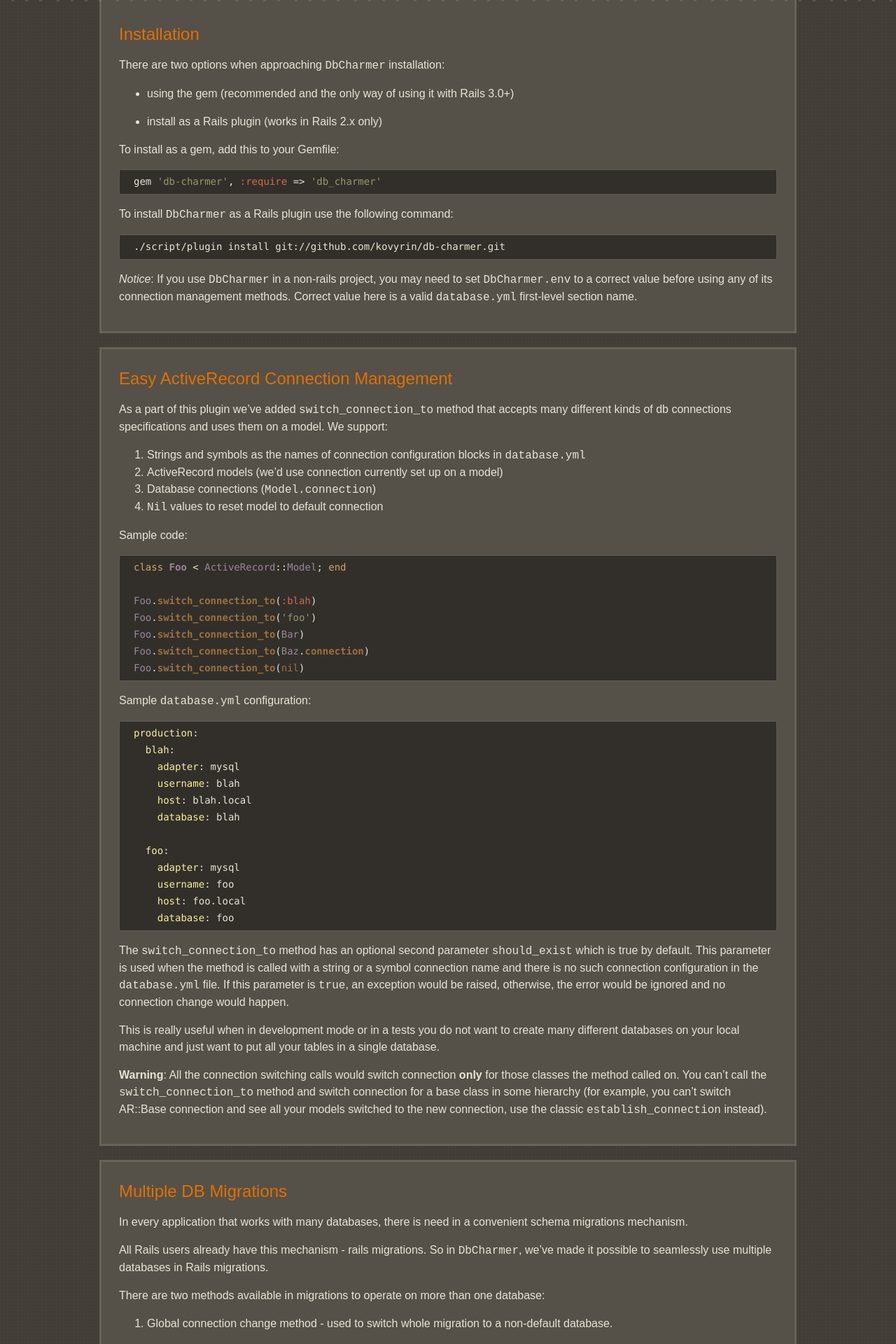
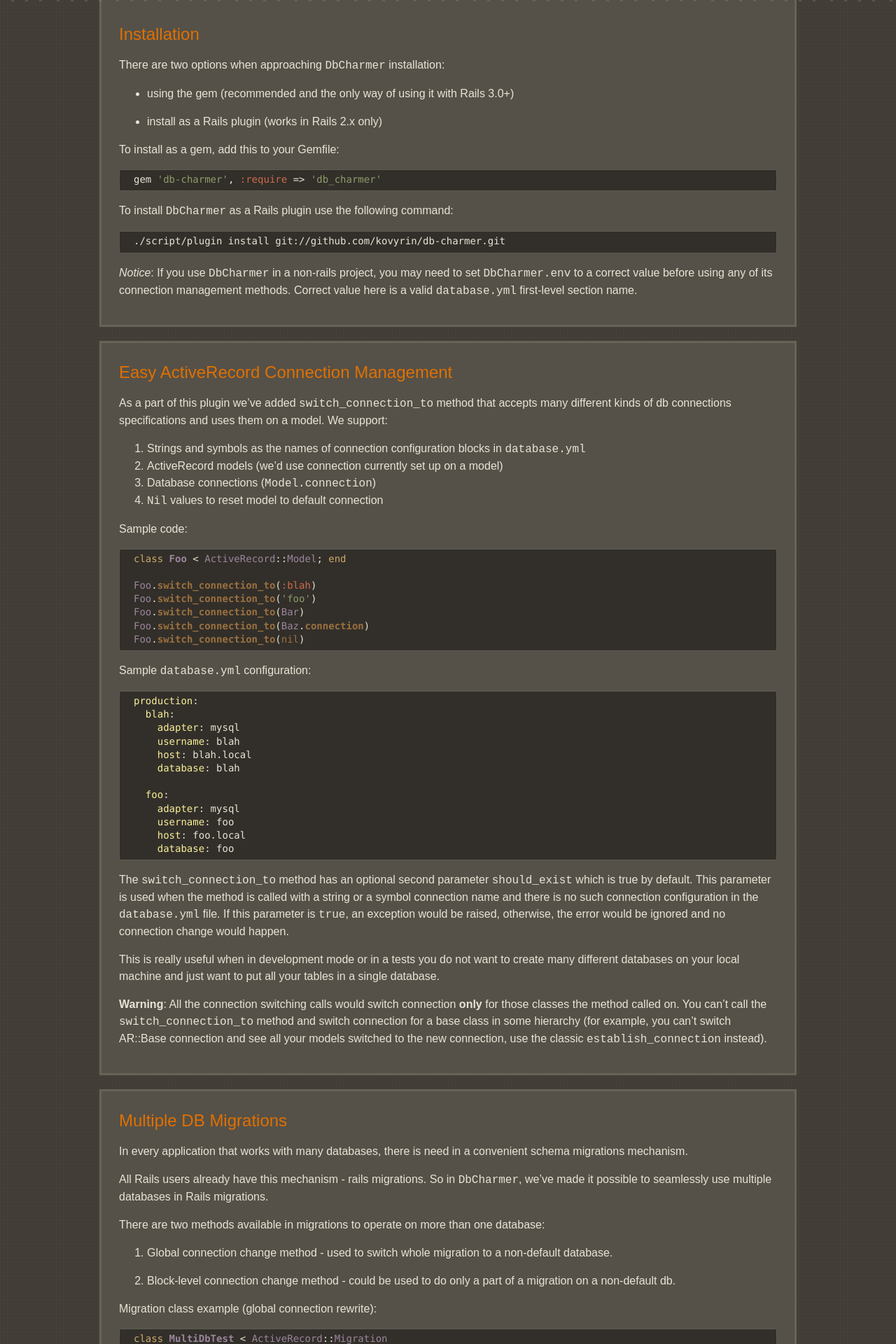
Before and after one commit to kovyrin/db-charmer, a Jekyll site: the page built from index.html, in a window 1280 px wide. Shown: the part 449-2369 px from the top of the page at 70% size. Built offline with Jekyll 4.4.1, drawn with Linux system fonts in a browser that asks for light colours; nearby versions of some CDN libraries.

Commit message:
Code line height decreased

```diff
--- a/css/style.css
+++ b/css/style.css
@@ -291,8 +291,12 @@ body {
 
 pre, article code {
     background: #322F2A;
+    border: 1px solid #5C5A52;
+}
+
+pre {
     padding: 5px 5px 5px 20px;
-    border: 1px solid #5C5A52;
+    line-height: 1.2em;
 }
 
 article code {
```
